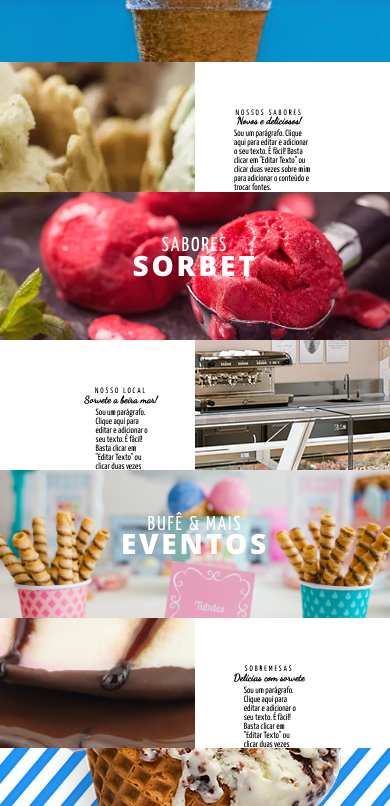
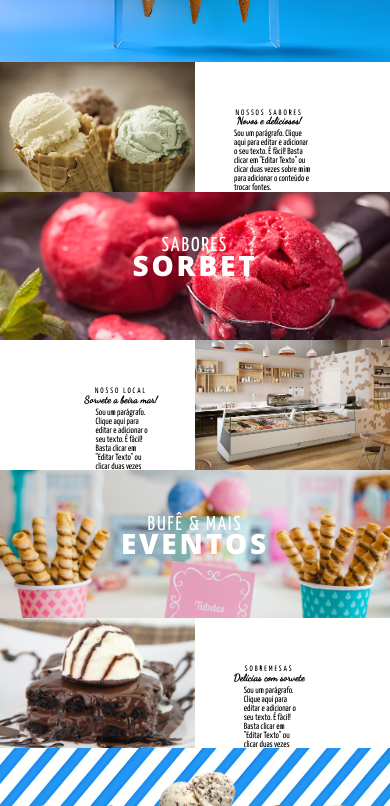
Before and after one commit to CauAguiar/Sorveteria-Frost, a plain HTML site: page index.html in a window 390 px wide. Shown: the part 187-993 px from the top of the page. Drawn offline with nearby package versions, Linux system fonts and the light colour scheme.

Commit message:
Update style.css

```diff
--- a/style.css
+++ b/style.css
@@ -479,10 +479,6 @@ footer .h3-cinza {
 
 @media screen and (max-width: 1160px){
 
-	#banner, .principal, .segundo, .terceiro, .quarto, .quinto, .sexto, .setimo, .oitavo, .coletanea, .sorvete-fim, .sobremesa, .sorveteria, .cones3 {
-		object-fit: none;
-	}
-
 	#banner {
 		margin-left: auto;
 		margin-right: auto;
```
